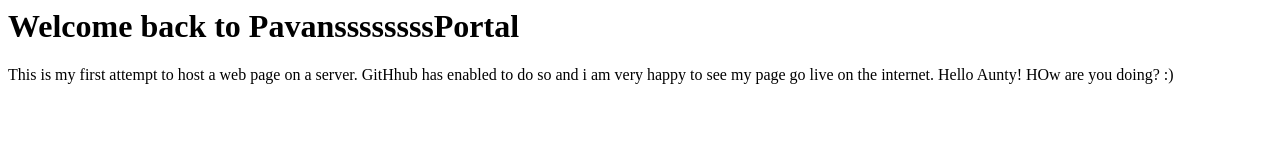
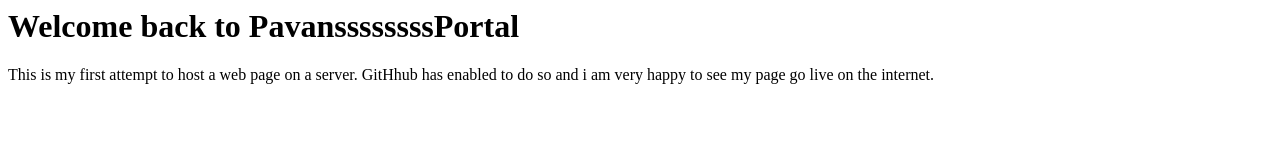
Before and after one commit to pavankailash/legend, a plain HTML site: page index.html in a window 1280 px wide. Drawn offline with Linux system fonts and the light colour scheme.

Commit message:
Update index.html

```diff
--- a/index.html
+++ b/index.html
@@ -4,6 +4,6 @@
  <h1>Welcome back to PavanssssssssPortal</h1>
  <p>
  This is my first attempt to host a web page on a server. GitHhub has enabled to do so and i am very happy to see my page go live on the
- internet. Hello Aunty! HOw are you doing? :)</p>
+ internet.</p>
  </body>
  </html>
```
